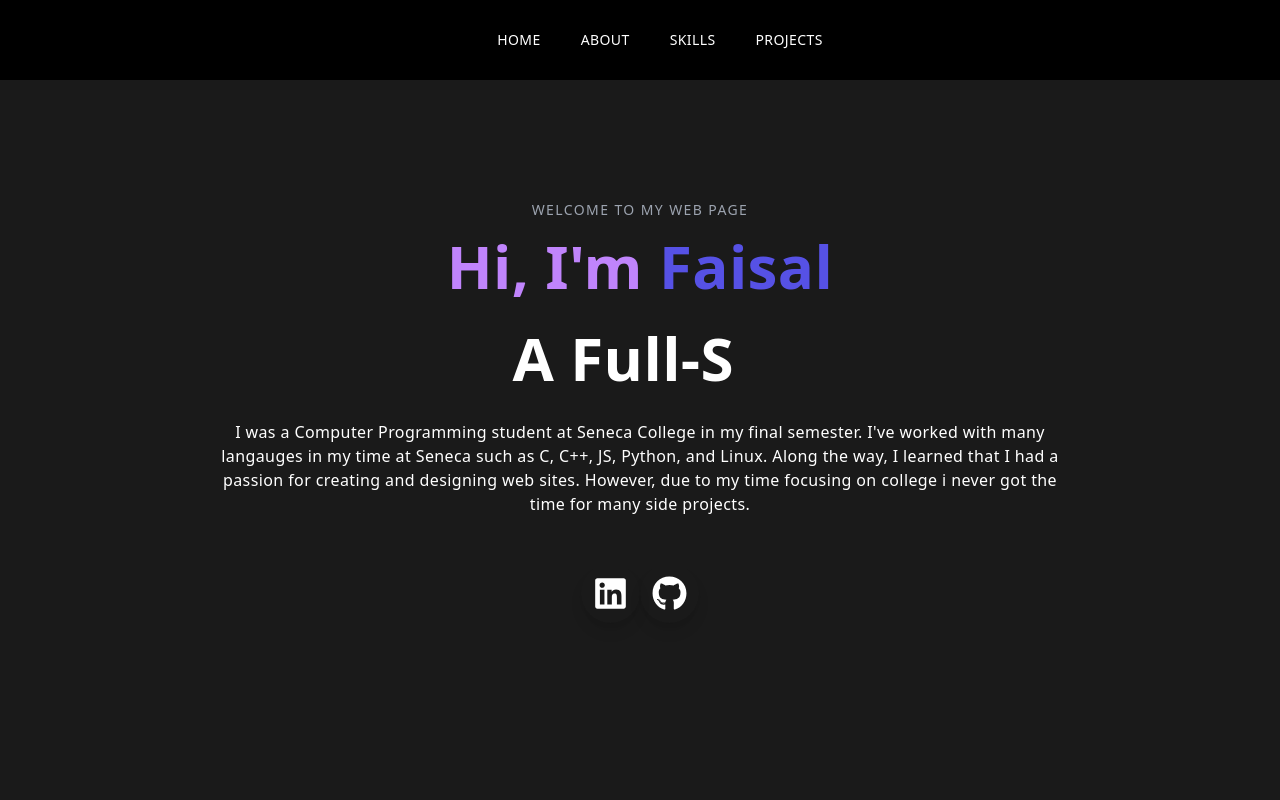
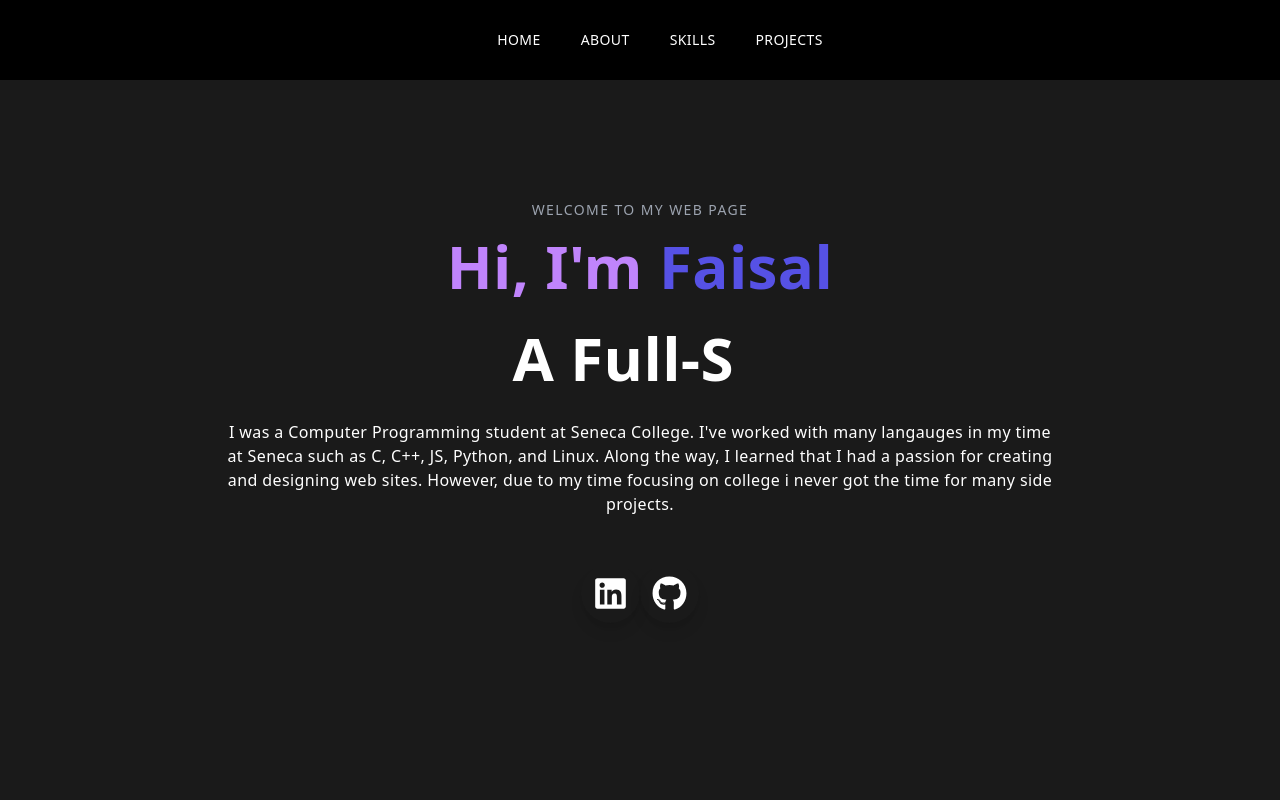
Before and after one commit to Khan-F-M/NextJs-Portfolio, a Next.js app: page / in a window 1280 px wide. Shown: the top 800 px of the page. Built offline with nearby package versions, Linux system fonts and the light colour scheme.

Commit message:
messed up front

```diff
--- a/components/Frontpage.js
+++ b/components/Frontpage.js
@@ -37,7 +37,7 @@ export default function Frontpage() {
                             <Cursor cursorColor="#FF0500" />
                         </h1>
                         <p className='py-4 text-white-600 max-w-[70%] m-auto'>
-                            I was a Computer Programming student at Seneca College in my final semester.
+                            I was a Computer Programming student at Seneca College.
                             I&apos;ve worked with many langauges in my time at Seneca such as C, C++, JS,
                             Python, and Linux. Along the way, I learned that I had a passion for creating
                             and designing web sites. However, due to my time focusing on college i never
```
